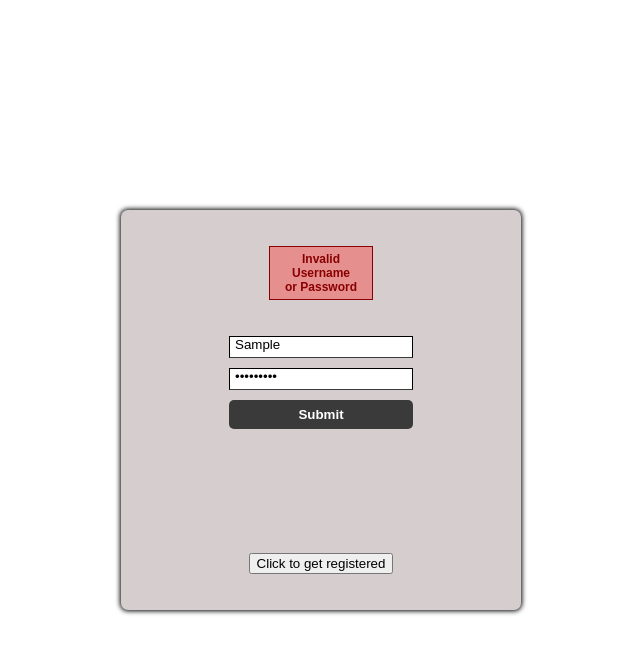
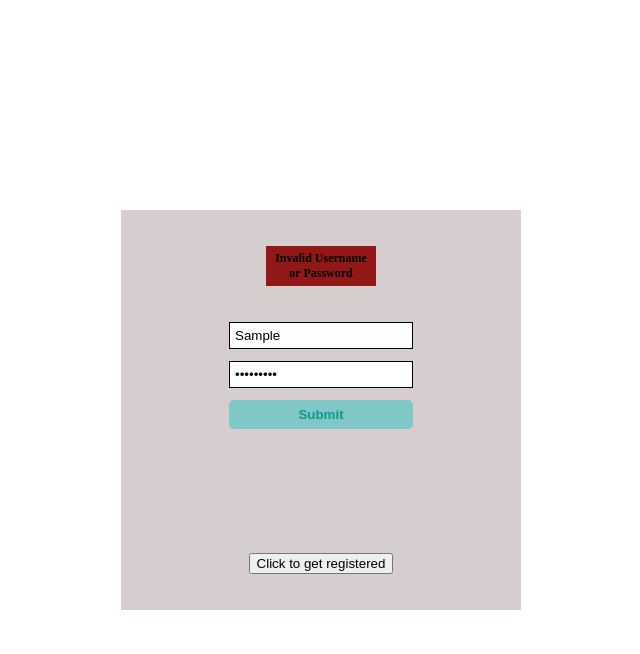
Before and after one commit to vishwajit247/dashboard, a plain HTML site: page index.html in a window 1280 px wide. Both pictures are taken after typing "Sample", "Sample123" into the empty fields and a click on the input "Submit". Shown: the whole page, without its empty margins (319-959 px from the left). Drawn offline with Linux system fonts and the light colour scheme.

Commit message:
Update login-page.css

```diff
--- a/login-page.css
+++ b/login-page.css
@@ -5,7 +5,6 @@ html {
 body {
   height: 100%;
   margin: 10px auto 0px auto;
-  font-family: Arial, Helvetica, sans-serif;
   display: grid;
   justify-items: center;
   align-items: center;
@@ -19,8 +18,6 @@ body {
   justify-items: center;
   align-items: center;
   background-color: rgb(214, 206, 206);
-  border-radius: 7px;
-  box-shadow: 0px 0px 5px 1px black;
 }
 
 #login-error-msg-holder {
@@ -32,15 +29,14 @@ body {
 }
 
 #login-error-msg {
-  width: 23%;
+  width: 25%;
   text-align: center;
   margin: 0;
   padding: 5px;
   font-size: 12px;
   font-weight: bold;
-  color: #8a0000;
-  border: 1px solid #8a0000;
-  background-color: #e58f8f;
+  color: #000000;
+  background-color: rgb(146, 24, 24);
   opacity: 0;
 }
 
@@ -54,26 +50,17 @@ body {
   justify-items: center;
   align-items: center;
 }
-
-.login-form-field::placeholder {
-  color: #3a3a3a;
-}
-
 .login-form-field {
   border: 1px solid black;
-  border-bottom: 1px solid #3a3a3a;
-  margin-bottom: 10px;
-  padding: 0px 0px 5px 5px;
+  margin-bottom: 12px;
+  padding: 5px 0px 5px 5px;
 }
-
 #login-form-submit {
   width: 100%;
   padding: 7px;
   border: none;
   border-radius: 5px;
-  color: white;
+  color: rgb(11, 154, 137);
   font-weight: bold;
-  background-color: #3a3a3a;
-  cursor: pointer;
-  outline: none;
+  background-color: #82c7c8;
 }
```
